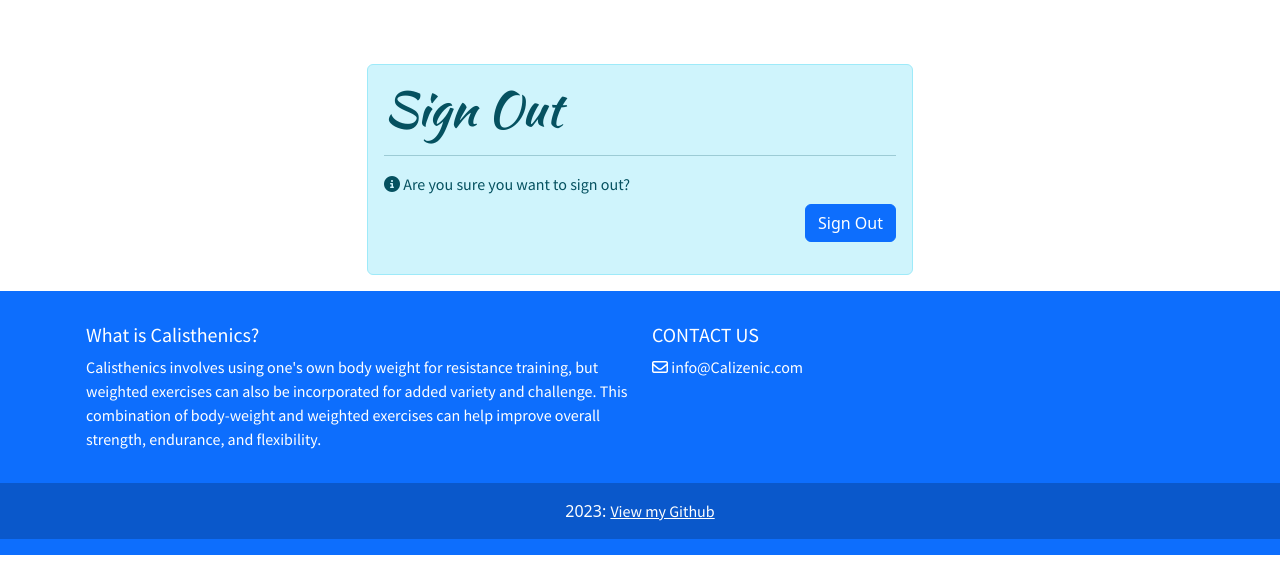
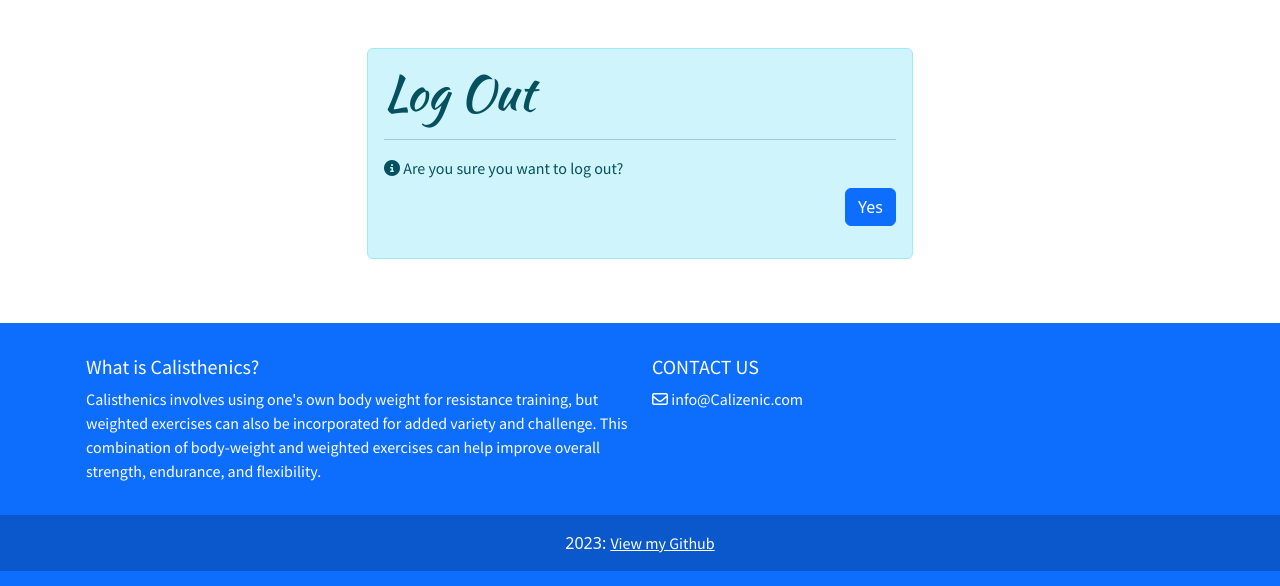
Before and after one commit to Ian-Garrigan/calizenic, a Django app: page /accounts/logout/ in a window 1280 px wide. Shown: the part 64-650 px from the top of the page. Run offline with Django 3.2, Linux system fonts and the light colour scheme; the visitor is signed in with stand-in values (Sample User, id 1); some libraries are stand-ins or nearby versions.

Commit message:
Fix margin space on templates

```diff
--- a/templates/account/login.html
+++ b/templates/account/login.html
@@ -12,8 +12,8 @@
 
 <div class="container">
   <div class="row justify-content-center">
-    <div class="col-lg-6 col-md-10 mt-5">
-      <div class="alert alert-info mt-3" role="alert">
+    <div class="col-lg-6 col-md-10 my-4">
+      <div class="alert alert-info" role="alert">
         <h3 class="alert-heading display-5">{% trans "Login" %}</h4>
         <hr>
         <p class="mb-2">
@@ -31,7 +31,7 @@
           <input type="hidden" name="{{ redirect_field_name }}" value="{{ redirect_field_value }}" />
           {% endif %}
           <div class="text-end">
-          <button class="btn btn-primary mb-3" type="submit">{% trans "Sign In" %}</button>
+          <button class="btn btn-primary mb-3" type="submit">{% trans "Login" %}</button>
         </div>
         </form>
       </div>
--- a/templates/account/logout.html
+++ b/templates/account/logout.html
@@ -12,13 +12,13 @@
 
 <div class="container">
   <div class="row justify-content-center">
-    <div class="col-lg-6 col-md-10 mt-5">
-      <div class="alert alert-info mt-3" role="alert">
-        <h3 class="alert-heading display-5">{% trans "Sign Out" %}</h4>
+    <div class="col-lg-6 col-md-10 my-5">
+      <div class="alert alert-info" role="alert">
+        <h3 class="alert-heading display-5">{% trans "Log Out" %}</h4>
           <hr>
           <p class="mb-2">
             {% blocktrans %}
-            <i class="fa-solid fa-circle-info"></i> Are you sure you want to sign out? <br>
+            <i class="fa-solid fa-circle-info"></i> Are you sure you want to log out? <br>
             {% endblocktrans %}
           </p>
 
@@ -28,7 +28,7 @@
             <input type="hidden" name="{{ redirect_field_name }}" value="{{ redirect_field_value }}" />
             {% endif %}
             <div class="text-end">
-              <button class="btn btn-primary mb-3" type="submit">{% trans "Sign Out" %}</button>
+              <button class="btn btn-primary mb-3" type="submit">{% trans "Yes" %}</button>
             </div>
           </form>
 
--- a/templates/account/signup.html
+++ b/templates/account/signup.html
@@ -12,8 +12,8 @@
 
 <div class="container">
   <div class="row justify-content-center">
-    <div class="col-lg-6 col-md-10 mt-5">
-      <div class="alert alert-info mt-3" role="alert">
+    <div class="col-lg-6 col-md-10 my-4">
+      <div class="alert alert-info" role="alert">
         <h3 class="alert-heading display-5">{% trans "Sign Up" %}</h4>
           <hr>
           <p class="mb-2">
--- a/workouts/templates/create-workout.html
+++ b/workouts/templates/create-workout.html
@@ -5,10 +5,10 @@
 {% block title %}Create Workout{% endblock %}
 
 {% block jumbotron %}
-<div class="container mt-5">
+<div class="container my-3">
   <div class="row justify-content-center">
     <div class="col-md-8">
-      <ul class="messages mt-4">
+      <ul class="messages mt-3">
         {% for message in messages %}
         <li class="{{ message.tags }} test-success">
           <p class="text-success">{{ message }} &#x2705;</p>
@@ -53,7 +53,6 @@
               Return to Dashboard
             </a>
           </div>
-
         </form>
       </div>
     </div>
--- a/workouts/templates/edit-log.html
+++ b/workouts/templates/edit-log.html
@@ -9,7 +9,7 @@
 {% block content %}
 
 
-<form  class="form-container col-8 mt-5 mx-auto" action="" method="post" enctype="multipart/form-data">
+<form  class="form-container col-8 my-5 mx-auto" action="" method="post" enctype="multipart/form-data">
         <div class="text-center">
             <h1>Edit Log: {{ edit_form.template_name }} </h1>
     </div>
--- a/workouts/templates/user-templates-list.html
+++ b/workouts/templates/user-templates-list.html
@@ -9,10 +9,10 @@
 <div class="container my-4">
   <div class="row">
     <div class="col-lg-8 col-md-10 col-sm-12 col-11 mx-auto">
-      <h2 class="text-primary mb-4"><i class="fa-solid fa-bars-staggered fa-sm"></i> Workout Templates:</h2>
+      <h1 class="text-primary mb-4"><i class="fa-solid fa-bars-staggered fa-sm"></i> Workout Templates:</h1>
 
       <nav aria-label="Page navigation" class="mb-4 pagination-right">
-        <ul class="pagination justify-content-center">
+        <ul class="pagination justify-content-end">
           {% if page_obj.has_previous %}
           <li class="page-item">
             <a class="page-link" href="?page=1" aria-label="First">
@@ -50,7 +50,7 @@
         {% endfor %}
       </div>
       <nav aria-label="Page navigation">
-        <ul class="pagination justify-content-center">
+        <ul class="pagination justify-content-end">
           {% if page_obj.has_previous %}
           <li class="page-item">
             <a class="page-link" href="?page=1" aria-label="First">
```
